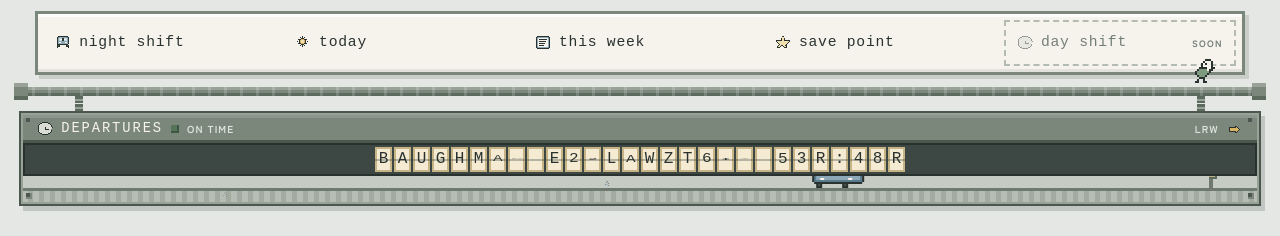
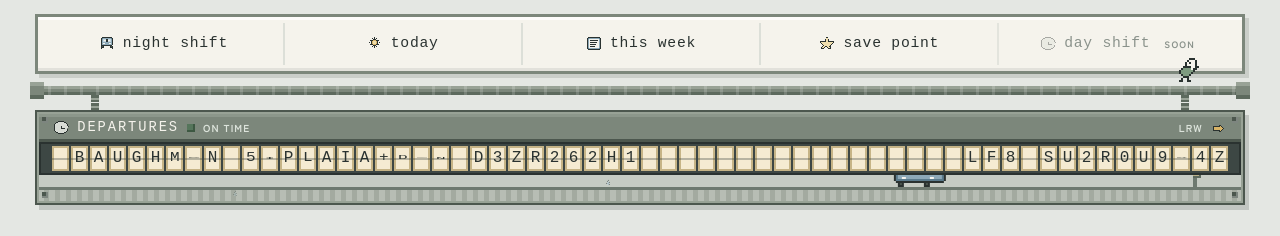
Before and after one commit to emmiwhoooo/emmi.os, a plain HTML site: page windowseat/index.html in a window 1280 px wide. Shown: the part 1393-1629 px from the top of the page. Drawn offline with Linux system fonts and the light colour scheme; a web font is replaced by a local one.

Commit message:
ticker: board sizes to the sign and justifies left/right; nav divided into berths

```diff
--- a/windowseat/index.html
+++ b/windowseat/index.html
@@ -92,7 +92,7 @@ svg.sp{display:block;shape-rendering:crispEdges;image-rendering:pixelated}
    HUD, so it stays shallow and stays moving: the tie strip scrolls constantly,
    the tram runs it end to end, the lamp blinks, the flaps flip on each pass.
    construction rules are the window's — hard colour stops, square fasteners. */
-.rig{padding:22px clamp(12px,3.4vw,24px) 4px;display:flex;justify-content:center}
+.rig{padding:22px clamp(10px,2.4vw,16px) 4px;display:flex;justify-content:center}
 .rig .inner{width:100%;position:relative}
 /* girder */
 .gantry{position:relative;height:9px;
@@ -142,7 +142,7 @@ svg.sp{display:block;shape-rendering:crispEdges;image-rendering:pixelated}
 @keyframes slide{from{background-position:0 0}to{background-position:-11px 0}}
 .rail::before{content:"";position:absolute;left:0;right:0;bottom:11px;height:3px;background:#6E7A70;z-index:1}
 .rail .car{position:absolute;bottom:12px;left:-72px;z-index:2;animation:roll var(--cycle,9s) linear infinite}
-@keyframes roll{0%{transform:translateX(0)}100%{transform:translateX(1200px)}}
+@keyframes roll{0%{transform:translateX(0)}100%{transform:translateX(var(--run,1200px))}}
 .rail .post{position:absolute;bottom:12px;right:44px;width:4px;height:14px;background:#6E7A70;z-index:1}
 .rail .apr{position:absolute;right:40px;bottom:23px;width:8px;height:8px;background:#8A948B;z-index:3;
   box-shadow:inset -2px -2px 0 #5D6A5E;transition:background .15s steps(2)}
@@ -229,19 +229,30 @@ svg.sp{display:block;shape-rendering:crispEdges;image-rendering:pixelated}
 .dvwrap{padding:4px clamp(6px,2vw,14px)}
 .dvt{display:block;width:100%;height:auto}
 
-.nav{display:grid;gap:8px;grid-template-columns:repeat(auto-fit,minmax(140px,1fr))}
-.nav a{display:flex;align-items:center;gap:8px;text-decoration:none;color:var(--ink);padding:9px 11px;
+/* Five equal berths with hairlines between them. The old auto-fit/1fr grid
+   stretched each cell to ~290px and left the label hugging its left edge, so
+   the bar read as mostly empty rather than as a divided sign. */
+.nav{display:grid;gap:0;grid-template-columns:repeat(auto-fit,minmax(140px,1fr))}
+.nav > *{border-left:2px solid var(--sunk)}
+.nav > *:first-child{border-left:0}
+.nav a{display:flex;align-items:center;justify-content:center;gap:8px;text-decoration:none;color:var(--ink);padding:9px 11px;
   font-family:var(--px-face);font-weight:400;font-size:.92rem;letter-spacing:.05em}
 .nav a:hover{background:var(--sunk)}
 .nav a:focus-visible{outline:3px solid var(--slate);outline-offset:2px}
 /* the fifth berth is built but unserved — the daytime school view lands here */
-.nav .soon{display:flex;align-items:center;gap:8px;padding:9px 11px;color:var(--dim);cursor:default;
+.nav .soon{display:flex;align-items:center;justify-content:center;gap:8px;padding:9px 11px;color:var(--dim);cursor:default;
   font-family:var(--px-face);font-weight:400;font-size:.92rem;letter-spacing:.05em;
-  border:2px dashed var(--edge);opacity:.85}
-.nav .soon i{margin-left:auto;font-style:normal;font-family:var(--bd-face);font-weight:700;
+  opacity:.7}
+.nav .soon i{margin-left:6px;font-style:normal;font-family:var(--bd-face);font-weight:700;
   font-size:.58rem;text-transform:uppercase;letter-spacing:.14em}
 .nav .soon .sp{opacity:.55}
 
+/* the caption line had a whole page of empty width beside it; the stamp that
+   was buried in the (desktop-hidden) seam now lives at its other end. */
+.dateline{display:flex;align-items:baseline;gap:12px;
+  border-bottom:2px solid var(--sunk);padding-bottom:5px;margin-bottom:7px}
+.dateline .date{margin:0}
+.dateline .stamp{margin-left:auto;color:var(--dim);text-align:right;white-space:nowrap}
 .seam p{font-size:.68rem;color:var(--dim);margin:0;text-align:center;padding:12px 0 0;
   font-family:var(--bd-face);font-weight:700;text-transform:uppercase;letter-spacing:.14em}
 
@@ -347,7 +358,7 @@ body{font-size:15px}
   body:not(.hero-only) .chipcard .st{grid-column:2;grid-row:1/3;margin-top:0;
     flex-direction:column;gap:3px;text-align:right;font-size:.55rem}
   body:not(.hero-only) .s-two img{max-height:104px;object-fit:cover}
-  body:not(.hero-only) .rig{padding:0 0 6px}
+  body:not(.hero-only) .rig{padding:0 clamp(10px,2.4vw,16px) 6px}
   body:not(.hero-only) .card .bd{padding:9px 10px}
   body:not(.hero-only) .quests{gap:6px}
 }
@@ -387,6 +398,7 @@ body.hero-only .cols > .side,
 body.hero-only .cols > .main{width:100%}
 body.hero-only .cols section{padding:0}
 body.hero-only .rig{grid-area:rail;padding:2px 0 0}
+body.hero-only .s-nav .nav{margin:0}
 body.hero-only .s-nav{grid-area:nav;padding:6px 0 0}
 body.hero-only .dvwrap,
 body.hero-only .seam{display:none}
@@ -453,7 +465,10 @@ body.hero-only .wrap{padding-bottom:18px}
 
   <div class="mastr">
   <div class="title">
-    <p class="date lab" id="d-term">Fri · Aug 28 · Week 2 of 14</p>
+    <div class="dateline">
+      <p class="date lab" id="d-term">Fri · Aug 28 · Week 2 of 14</p>
+      <p class="date lab stamp" id="d-stamp">live</p>
+    </div>
     <h1>the window seat</h1>
     <p class="line">Rain on the glass all morning, clearing by four. Nothing is due until Monday — today is a catching-up day, not a keeping-up one.</p>
   </div>
@@ -637,7 +652,7 @@ body.hero-only .wrap{padding-bottom:18px}
       </div>
     </div></div>
   </div></div>
-  <div class="seam"><p id="d-stamp">below this line lives in notion</p></div>
+  <div class="seam"><p>below this line lives in notion</p></div>
 
 
 
@@ -657,12 +672,50 @@ body.hero-only .wrap{padding-bottom:18px}
     {t:"FINALS IN 96 DAYS",           f:"week 2 of 14"},
     {t:"OPEN THE SHADES  +5G",        f:"daily · unclaimed"}
   ];
-  var N=28, wrap=document.getElementById('flaps'), cells=[];
-  for(var i=0;i<N;i++){var d=document.createElement('div');d.className='flap';
-    var s=document.createElement('span');s.textContent=' ';d.appendChild(s);wrap.appendChild(d);cells.push(d);}
+  /* The board was a fixed 28 cells — a 530px strip marooned in the middle of a
+     1500px sign, and any message past 28 characters was simply truncated. The
+     cell count is derived from the board's own width instead, so the flaps fill
+     the sign and the copy stops getting cut for want of room it already has. */
+  var wrap=document.getElementById('flaps'), cells=[], N=0;
+  function cellPitch(){
+    var probe=document.createElement('div'); probe.className='flap';
+    wrap.appendChild(probe);
+    var w=probe.getBoundingClientRect().width;
+    var gap=parseFloat(getComputedStyle(wrap).columnGap)||2;
+    wrap.removeChild(probe);
+    return (w||17)+gap;
+  }
+  function fit(){
+    var pad=parseFloat(getComputedStyle(wrap).paddingLeft)||0;
+    var avail=(wrap.clientWidth||600)-pad*2;
+    return Math.max(18, Math.min(96, Math.floor((avail+2)/cellPitch())));
+  }
+  function build(){
+    var n=fit();
+    if(n===N) return false;
+    N=n; wrap.textContent=''; cells=[];
+    for(var i=0;i<N;i++){
+      var d=document.createElement('div'); d.className='flap';
+      var sp=document.createElement('span'); sp.textContent=' ';
+      d.appendChild(sp); wrap.appendChild(d); cells.push(d);
+    }
+    return true;
+  }
+  build();
   var CH="ABCDEFGHIJKLMNOPQRSTUVWXYZ0123456789 +:·";
-  function pad(t){t=t.toUpperCase();if(t.length>N)t=t.slice(0,N);
-    var l=Math.floor((N-t.length)/2);return " ".repeat(l)+t+" ".repeat(N-t.length-l);}
+  /* A real departures board sets the service flush left and the time flush
+     right; centring a short string on a wide board is what made the width read
+     as waste. MSG already separates the two halves with a double space. */
+  function pad(t){
+    t=(t||"").toUpperCase();
+    var L=t, R="", sp=t.indexOf("  ");
+    if(sp>0){ L=t.slice(0,sp).trim(); R=t.slice(sp).trim(); }
+    if(L.length+R.length+3>N){ L=t.replace(/\s+/g," ").trim(); R=""; }
+    if(L.length>N) L=L.slice(0,N);
+    if(L.length+R.length>N) R=R.slice(0,Math.max(0,N-L.length));
+    var lead=(N-L.length-R.length>=2)?1:0;
+    return " ".repeat(lead)+L+" ".repeat(N-lead-L.length-R.length)+R;
+  }
   var idx=0;
   function show(text){
     var t=pad(text);
@@ -681,6 +734,14 @@ body.hero-only .wrap{padding-bottom:18px}
   var plat=document.getElementById('plat'), car=document.getElementById('car'),
       foot=document.getElementById('foot'),
       slow=window.matchMedia&&matchMedia('(prefers-reduced-motion:reduce)').matches;
+
+  /* the tram ran a hard-coded 1200px, which stopped short of a wide sign */
+  function measure(){
+    plat.style.setProperty('--run', (plat.clientWidth + 90) + 'px');
+    if(build()) show(MSG[idx].t);
+  }
+  var rt; addEventListener('resize', function(){ clearTimeout(rt); rt=setTimeout(measure, 180); });
+  measure();
 
   function advance(){
     idx=(idx+1)%MSG.length;
```
Also changed, not shown: windowseat/index.template.html (+76 -15 lines).
